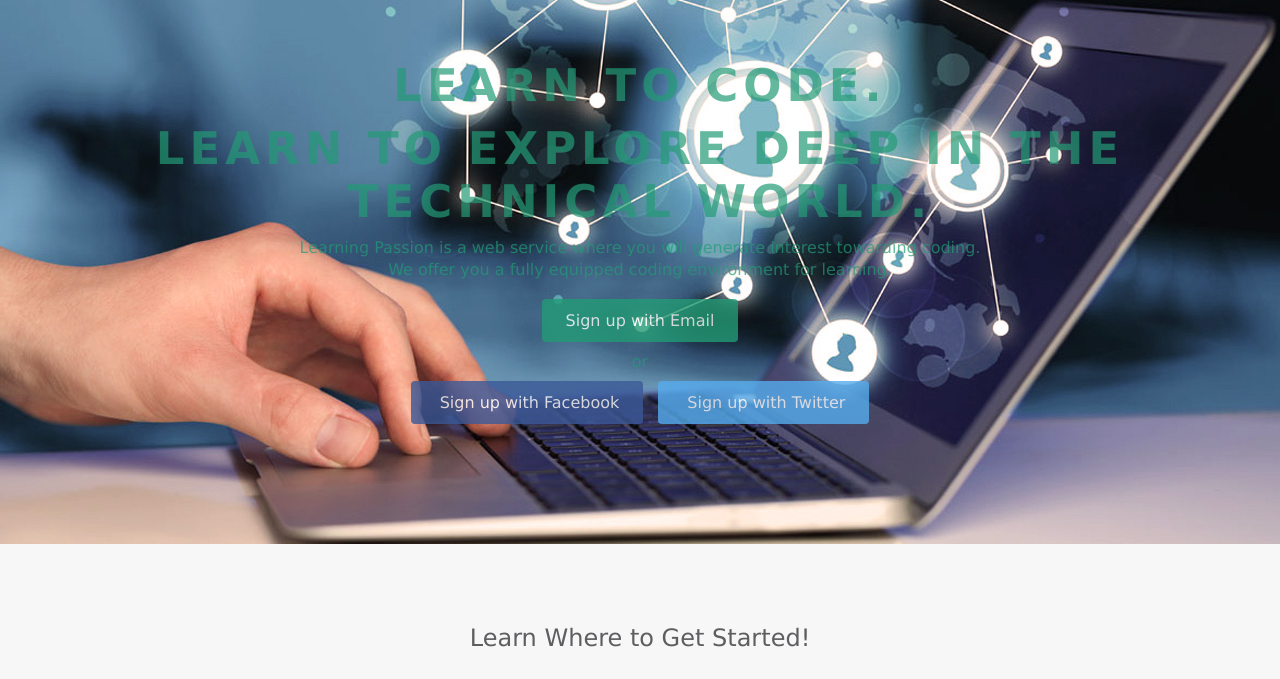
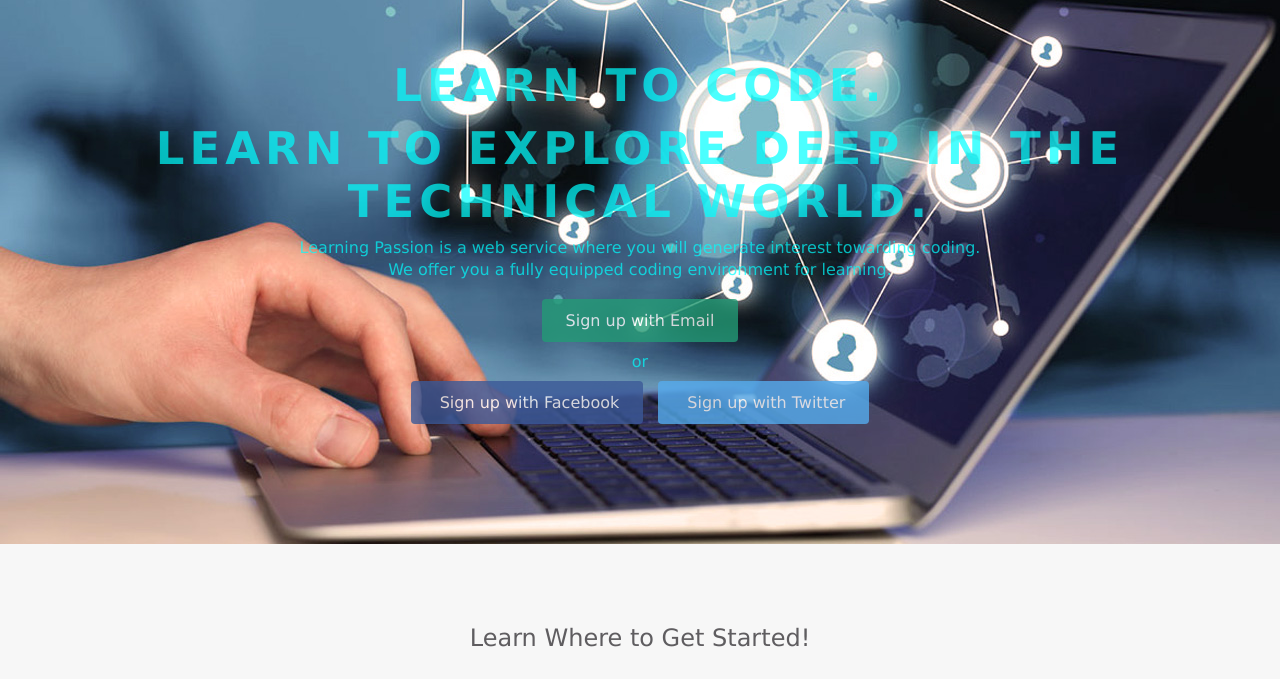
Before and after one commit to Shristi91/Webathon-Project, a plain HTML site: page index.html in a window 1280 px wide. Shown: the part 121-800 px from the top of the page. Drawn offline with Linux system fonts and the light colour scheme.

Commit message:
Update stylesheet.css

```diff
--- a/stylesheet.css
+++ b/stylesheet.css
@@ -32,7 +32,7 @@ a {
   padding: 180px 0 100px 0;
   background-image: url(Importance-of-Computer-and-Technical-Education.jpg);
   background-size: cover;
-  color: #239b76;
+  color: #00ffff;
   text-align: center;
 }
 
```
